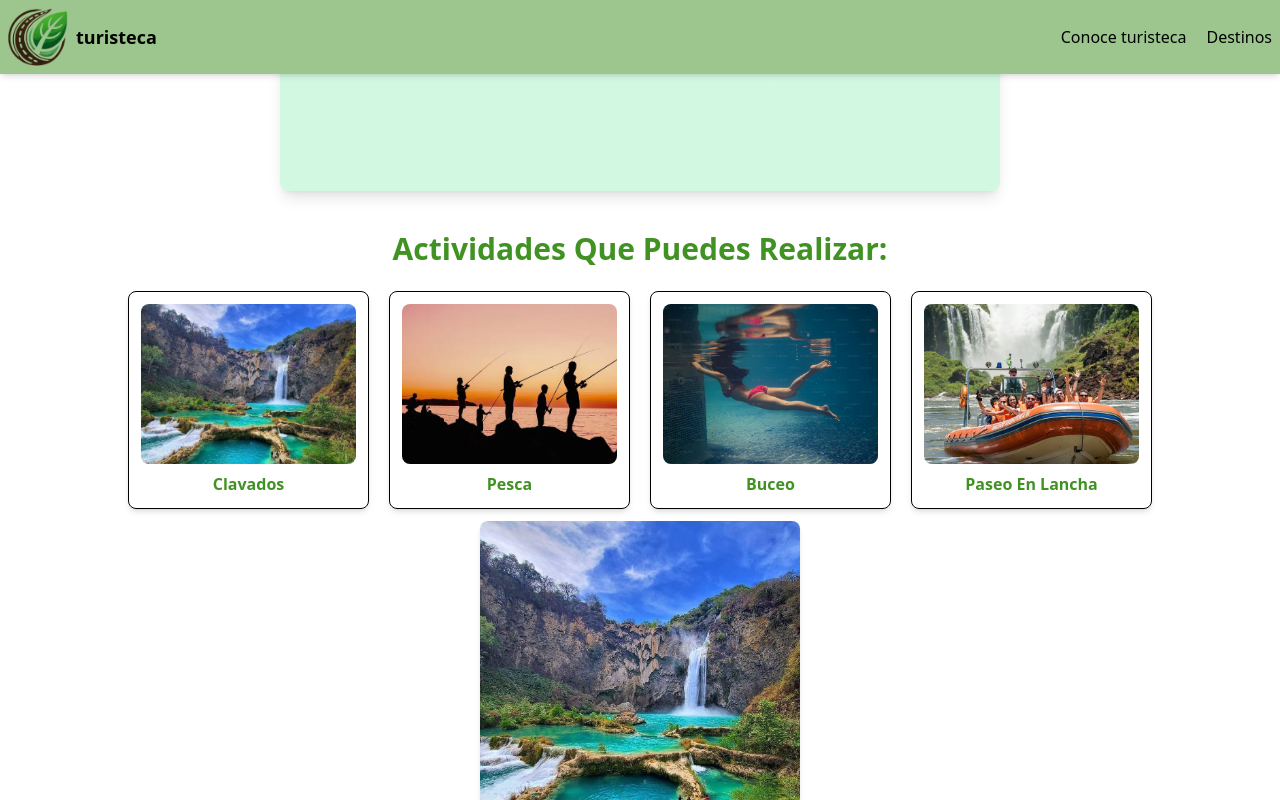
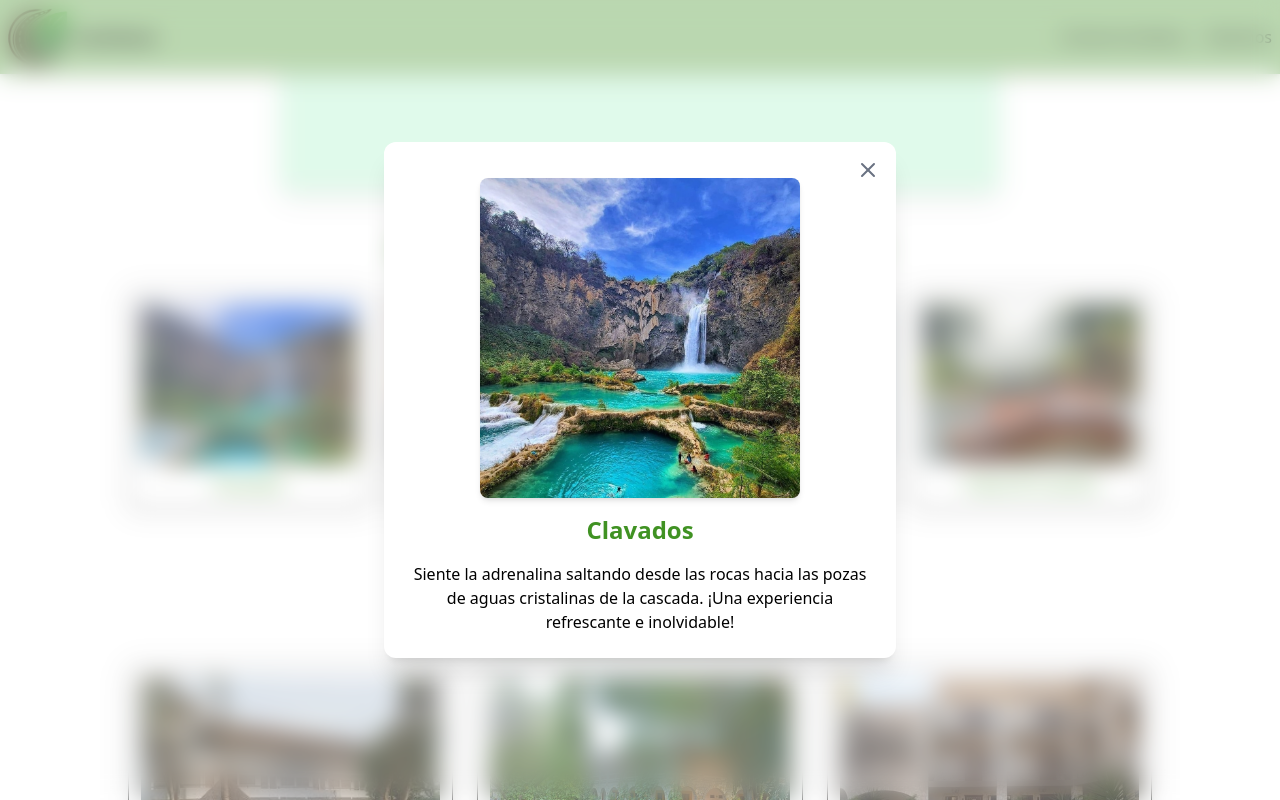
Before and after one commit to Eduardo-Sanchezs/frontend-web-turisteca, a React (Vite) app: page /descripcion-destino in a window 1280 px wide. Both pictures are taken after a click on the element "Clavados". Shown: the part 1974-2774 px from the top of the page. Built offline with nearby package versions, Linux system fonts and the light colour scheme.

Commit message:
Se corrigio el funcionamiento del Pop Up

```diff
--- a/src/App.jsx
+++ b/src/App.jsx
@@ -8,7 +8,7 @@ import Destinos from './Pages/Destinos';
 import DescripcionDestino from './Pages/DescripcionDestino';
 import DescripcionHotel from './Pages/DescripcionHotel';
 import RickAndMorthy from './Pages/RickAndMorthy';
-import Aynose from './Pages/Aynose';
+import Actividades from './Components/Actividades';
 
 function App() {
   return (
@@ -22,7 +22,7 @@ function App() {
         <Route path='/descripcion-destino' element={<DescripcionDestino />} />
         <Route path='/descripcion-hotel' element={<DescripcionHotel />} />
         <Route path='/rick-and-morty' element={<RickAndMorthy />} />
-        <Route path='/aynose' element={<Aynose />} />
+        <Route path='/aynose' element={<Actividades />} />
 
       </Routes>
       <Footer />
--- /dev/null
+++ b/src/Components/Actividades.jsx
@@ -0,0 +1,87 @@
+import React, { useState } from "react";
+import { X } from "lucide-react"; // Ícono para el botón de cierre
+
+const Actividad = [
+    {
+        nombre: "Clavados",
+        imagen: "ElSalto.jpg",
+        descripcion: "Siente la adrenalina saltando desde las rocas hacia las pozas de aguas cristalinas de la cascada. ¡Una experiencia refrescante e inolvidable!",
+    },
+    {
+        nombre: "Pesca",
+        imagen: "Pesca.jpg",
+        descripcion: "Disfruta de la tranquilidad pescando en las aguas del río que alimenta la cascada. Un lugar perfecto para relajarse y conectar con la naturaleza.",
+    },
+    {
+        nombre: "Buceo",
+        imagen: "Buceo.jpg",
+        descripcion: "Explora las profundidades de las pozas de la cascada y descubre la vida acuática que habita en sus aguas cristalinas. ¡Una aventura submarina única!",
+    },
+    {
+        nombre: "Paseo En Lancha",
+        imagen: "Lancha.jpg",
+        descripcion: "Navega por el río y admira la majestuosidad de la Cascada El Salto desde una perspectiva diferente. Un paseo relajante rodeado de exuberante vegetación.",
+    }
+];
+
+function Actividades() {
+    const [open, setOpen] = useState(false);
+    const [selectedActividad, setSelectedActividad] = useState(null);
+
+    const handleOpen = (actividad) => {
+        setSelectedActividad(actividad);
+        setOpen(true);
+    };
+
+    const handleClose = () => {
+        setOpen(false);
+        setSelectedActividad(null);
+    };
+
+    return (
+        <div className="w-full h-full relative">
+            <div className="w-full flex flex-col items-center mt-10 px-4">
+                <h2 className="text-[#409223] text-2xl md:text-3xl font-bold mb-6 text-center">
+                    Actividades Que Puedes Realizar:
+                </h2>
+
+                {/* Contenedor de tarjetas */}
+                <div className="grid grid-cols-1 sm:grid-cols-2 md:grid-cols-4 gap-5 max-w-screen-lg w-full">
+                    {Actividad.map((actividad, index) => (
+                        <div key={index}
+                            className="flex flex-col items-center border rounded-lg shadow-md p-3 hover:scale-105 transition w-full cursor-pointer"
+                            onClick={() => handleOpen(actividad)}>
+                            <img src={actividad.imagen} alt={actividad.nombre} className="w-full h-40 object-cover rounded-lg" />
+                            <h3 className="text-[#409223] font-semibold mt-2 text-center">{actividad.nombre}</h3>
+                        </div>
+                    ))}
+                </div>
+            </div>
+
+            {/* Modal Personalizado */}
+            {open && selectedActividad && (
+                <div className="fixed inset-0 flex items-center justify-center z-50">
+                    {/* Capa de desenfoque */}
+                    <div className="absolute inset-0 backdrop-blur-md bg-white/30"></div>
+
+                    {/* Contenedor del modal (sin desenfoque) */}
+                    <div className="bg-white p-6 rounded-xl shadow-xl max-w-lg relative z-50">
+                        {/* Botón de cierre */}
+                        <button className="absolute top-4 right-4 text-gray-500 hover:text-gray-800 transition" onClick={handleClose}>
+                            <X size={24} />
+                        </button>
+
+                        {/* Contenido del Modal */}
+                        <div className="flex flex-col items-center gap-4 mt-3">
+                            <img src={selectedActividad.imagen} alt={selectedActividad.nombre} className="w-80 h-80 object-cover rounded-lg shadow-md" />
+                            <h1 className="text-[#409223] text-2xl font-bold">{selectedActividad.nombre}</h1>
+                            <p className="text-center">{selectedActividad.descripcion}</p>
+                        </div>
+                    </div>
+                </div>
+            )}
+        </div>
+    );
+}
+
+export default Actividades;
--- a/src/Pages/Aynose.jsx
+++ /dev/null
@@ -1,85 +0,0 @@
-import React, { useState } from "react";
-import { Dialog, DialogContent, DialogHeader, DialogTitle, DialogDescription } from "../components/ui/dialog";
-import { X } from "lucide-react"; // Ícono para el botón de cierre
-
-const destinos = [
-    {
-        nombre: "Clavados",
-        imagen: "ElSalto.jpg",
-        descripcion: "Una hermosa cascada en la Huasteca Potosina con aguas cristalinas.",
-    },
-    {
-        nombre: "Pesca",
-        imagen: "Pesca.jpg",
-        descripcion: "Cuevas místicas rodeadas de exuberante vegetación.",
-    },
-    {
-        nombre: "Buceo",
-        imagen: "Buceo.jpg",
-        descripcion: "Un jardín surrealista con esculturas únicas en medio de la selva.",
-    },
-    {
-        nombre: "Paseo En Lancha",
-        imagen: "Lancha.jpg",
-        descripcion: "Un destino desconocido pero fascinante en la Huasteca.",
-    }
-];
-
-function Aynose() {
-    const [open, setOpen] = useState(false);
-    const [selectedDestino, setSelectedDestino] = useState(null);
-
-    const handleOpen = (destino) => {
-        setSelectedDestino(destino);
-        setOpen(true);
-    };
-
-    return (
-        <div className="w-full flex flex-col items-center mt-10 px-4">
-            <h2 className="text-[#409223] text-2xl md:text-3xl font-bold mb-6 text-center">
-                Actividades Que Puedes Realizar:
-            </h2>
-
-            {/* Contenedor de tarjetas */}
-            <div className="grid grid-cols-1 sm:grid-cols-2 md:grid-cols-4 gap-5 max-w-screen-lg w-full">
-                {destinos.map((destino, index) => (
-                    <div key={index}
-                        className="flex flex-col items-center border rounded-lg shadow-md p-3 hover:scale-105 transition w-full cursor-pointer"
-                        onClick={() => handleOpen(destino)}>
-                        <img src={destino.imagen} alt={destino.nombre} className="w-full h-40 object-cover rounded-lg" />
-                        <h3 className="text-[#409223] font-semibold mt-2 text-center">{destino.nombre}</h3>
-                        <p className="text-gray-500 text-sm text-center">{destino.ubicacion}</p>
-                    </div>
-                ))}
-            </div>
-
-            {/* Modal Mejorado */}
-            <Dialog open={open} onOpenChange={setOpen}>
-                <DialogContent className="max-w-lg bg-white rounded-xl shadow-xl p-6 relative">
-                    {selectedDestino && (
-                        <div className="flex flex-col items-center gap-4 mt-3">
-                            {/* Botón de cierre */}
-                            <button
-                                className="absolute top-4 right-4 text-gray-500 hover:text-gray-800 transition"
-                                onClick={() => setOpen(false)}
-                            >
-                                <X size={24} />
-                            </button>
-
-                            {/* Imagen más pequeña y centrada */}
-                            <img src={selectedDestino.imagen} alt={selectedDestino.nombre}
-                                className="w-80 h-80 object-cover rounded-lg shadow-md" />
-
-                            {/* Texto estilizado */}
-                            <h1 className="text-[#409223] text-2xl font-bold">{selectedDestino.nombre}</h1>
-                            <p>{selectedDestino.descripcion}</p>
-
-                        </div>
-                    )}
-                </DialogContent>
-            </Dialog>
-        </div>
-    );
-}
-
-export default Aynose;
--- a/src/Pages/DescripcionDestino.jsx
+++ b/src/Pages/DescripcionDestino.jsx
@@ -1,7 +1,8 @@
 import React, { useState, useEffect } from "react";
 import { useNavigate } from "react-router-dom";
 import { ChevronLeft, ChevronRight } from "lucide-react";
-import Aynose from "./Aynose";
+import Actividades from '../Components/Actividades';
+
 
 const images = [
   "/BackGround.jpg",
@@ -66,7 +67,7 @@ const DescripcionDestino = () => {
       </div>
 
 
-      <Aynose />
+      <Actividades />
 
       {/* Lista de Hoteles */}
       <ListaHoteles expandido={expandido} setExpandido={setExpandido} />
```
